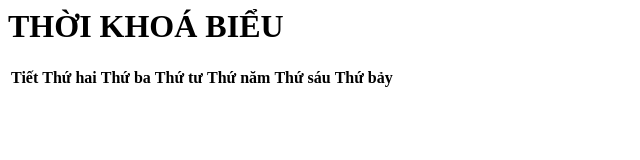
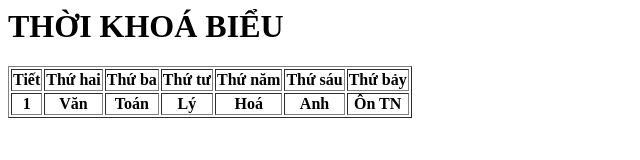
Before and after one commit to Namdootdoot/TABLE, a plain HTML site: page index.html in a window 1280 px wide. Shown: the whole page, without its empty margins (0-640 px from the left). Drawn offline with Linux system fonts and the light colour scheme.

Commit message:
index.html

```diff
--- a/index.html
+++ b/index.html
@@ -4,15 +4,12 @@
   </head>
   <body>
     <h1> THỜI KHOÁ BIỂU </h1>
-    <table>
+    <table border = "1">
       <tr>
-        <th> Tiết </th>
-        <th> Thứ hai </th>
-        <th> Thứ ba </th>
-        <th> Thứ tư </th>
-        <th> Thứ năm </th>
-        <th> Thứ sáu </th>
-        <th> Thứ bảy </th>
+        <th> Tiết </th> <th> Thứ hai </th> <th> Thứ ba </th> <th> Thứ tư </th> <th> Thứ năm </th> <th> Thứ sáu </th> <th> Thứ bảy </th>
+      </tr>
+      <tr>
+        <th> 1 </th> <th> Văn </th> <th> Toán </th> <th> Lý </th> <th> Hoá </th> <th> Anh </th> <th> Ôn TN </th>
       </tr>
     </table>
   </body>
```
